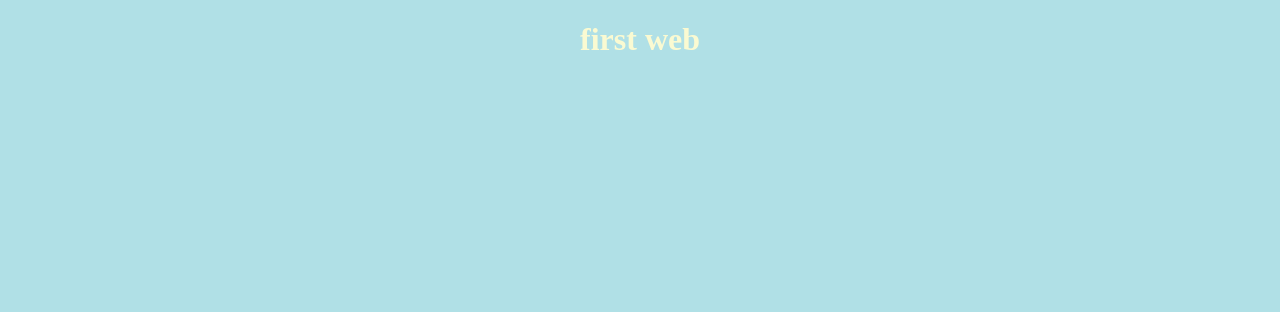
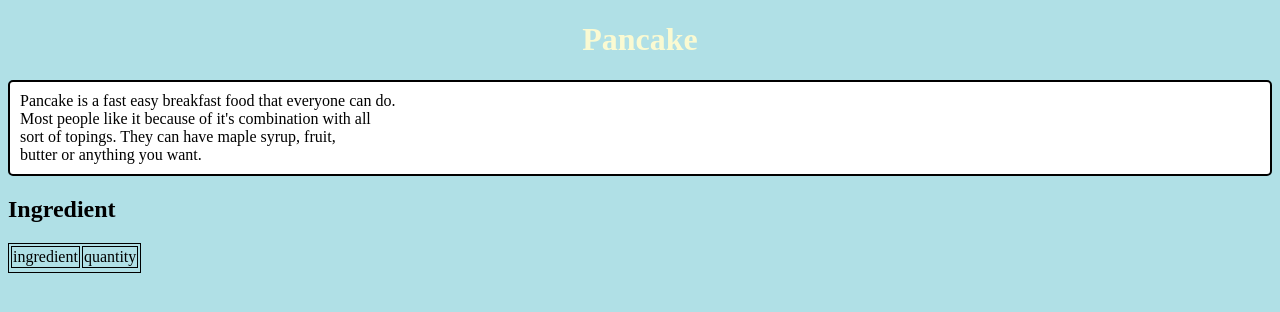
Before and after one commit to shuang768/ICS2O--HTML, a plain HTML site: page index.html in a window 1280 px wide. Drawn offline with Linux system fonts and the light colour scheme.

Commit message:
pancake recipe start

```diff
--- a/index.html
+++ b/index.html
@@ -1,9 +1,26 @@
 <!DOCTYPE html>
 <html lang="ch">
   <head>
-    <title>my web</title>
+    <title>how to make pancake</title>
   </head>
   <body style="background-color: powderblue;">
-    <h1 style="text-align: center; color: lightgoldenrodyellow">first web</h1
+    <h1 style="text-align: center; color: lightgoldenrodyellow">Pancake</h1>
+<style> p{
+  border:2px solid black;
+  padding:10px;
+  border-radius:5px;
+  background-color:white;}
+  table, th,td {
+    border: 1px solid black;
+  }
+  </style>
+  <p style="text-align:left ; color:black; font-family: times 'Times New Roman', Times, serif;">Pancake is a fast easy breakfast food that everyone can do.<br> Most people like it because of it's combination with all <br>sort of topings. They can have maple syrup, fruit,<br> butter or anything you want.</p>    <h2 style="text-align:left;">Ingredient</h2>
+  <table>
+    <tr>
+      <td> ingredient</td>
+      <td> quantity</td>
+    </tr>
+    <tr></tr>
+  </table>
   </body>
 </html>
```
